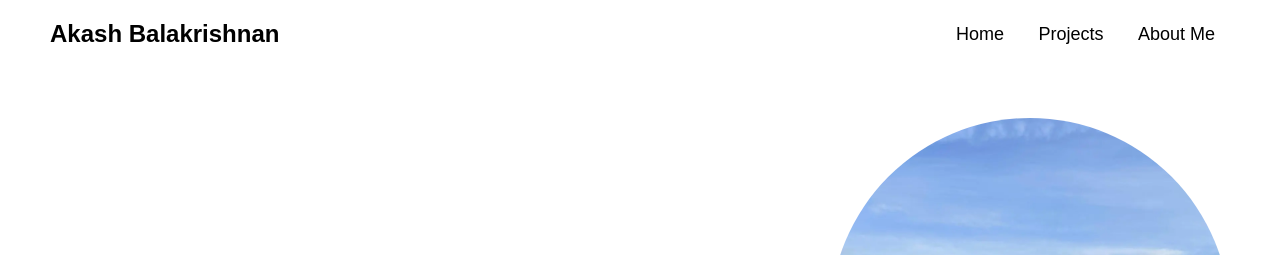
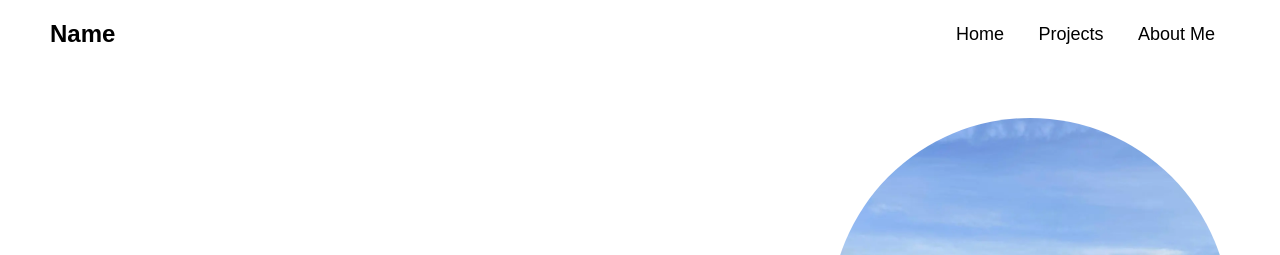
Before and after one commit to AkBalakr/AkBalakr.github.io, a plain HTML site: page index.html in a window 1280 px wide. Shown: the top 255 px of the page. Drawn offline with Linux system fonts and the light colour scheme.

Commit message:
reusable header test

```diff
--- /dev/null
+++ b/components/header.html
@@ -0,0 +1,9 @@
+<!-- header.html -->
+<header class="header">
+  <div class="logo">Name</div>
+  <nav>
+    <a href="index.html">Home</a>
+    <a href="projects.html">Projects</a>
+    <a href="about.html">About Me</a>
+  </nav>
+</header>
--- a/index.html
+++ b/index.html
@@ -11,14 +11,14 @@
 
 </head>
 <body>
-    <header class="header">
-        <div class="logo">Akash Balakrishnan</div>
-        <nav>
-            <a href="index.html">Home</a>
-            <a href="projects.html">Projects</a>
-            <a href="about.html">About Me</a>
-        </nav>
-    </header>
+    <div id="header-placeholder"></div>
+    <script>
+      fetch('components/header.html')
+        .then(response => response.text())
+        .then(data => {
+        document.getElementById('header-placeholder').innerHTML = data;
+        });
+    </script>
 
 
     <section class="hero">
```
